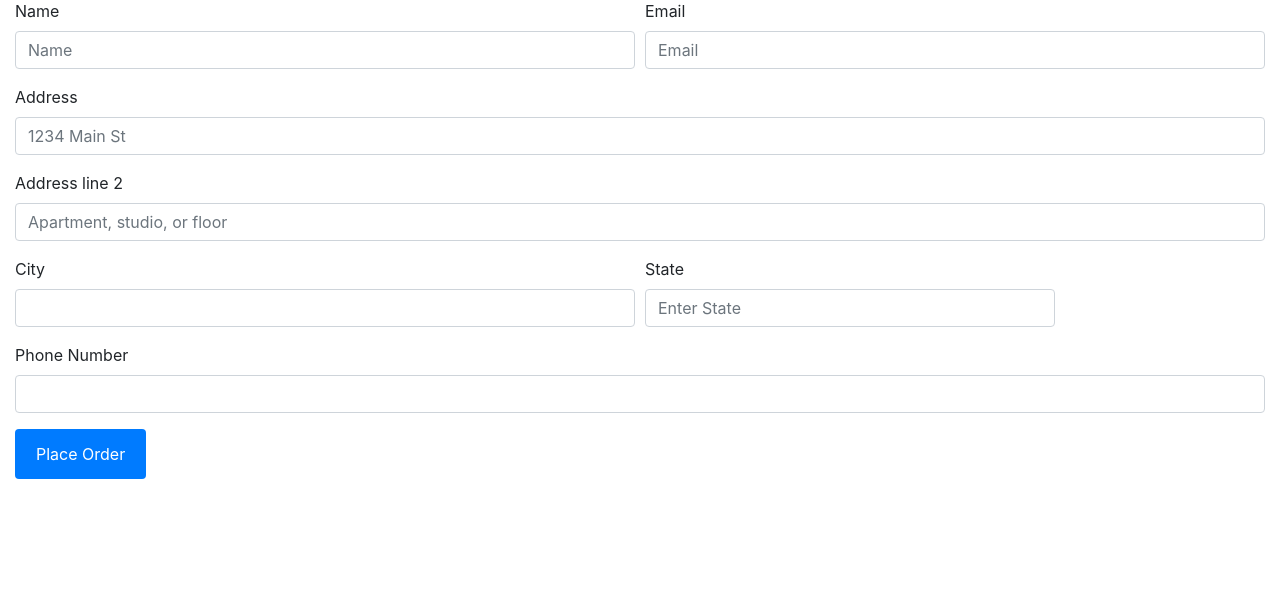
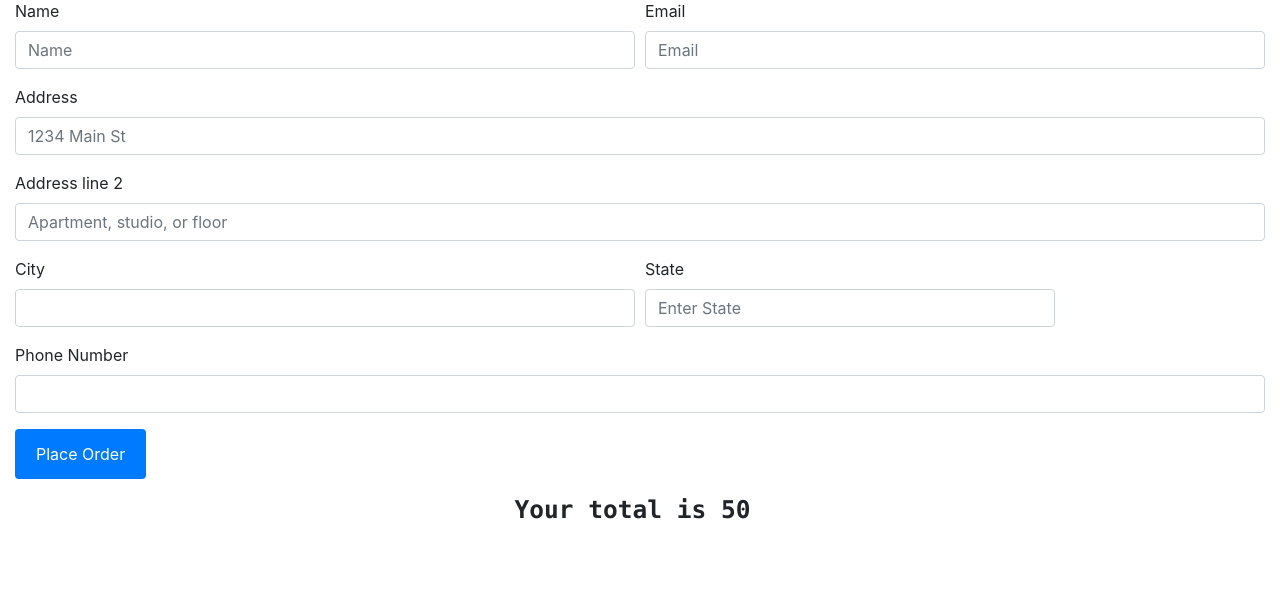
Before and after one commit to sk-108/SANKOM, a Django app: page /shop/checkout/2 in a window 1280 px wide. Shown: the part 127-725 px from the top of the page. Run offline with Django 3.2, Linux system fonts and the light colour scheme; data comes from the database, SQL or seed files in the repository; both versions use the stored data as it was after the commit; parts of the project's set-up code (start-up, migrations or seed data) failed here and were passed over; some libraries are stand-ins or nearby versions.

Commit message:
checkout feature added

```diff
--- a/shop/models.py
+++ b/shop/models.py
@@ -26,13 +26,15 @@ class Contact(models.Model) :
         return self.name
 
 class Checkout(models.Model) :
-    name = models.CharField(max_length=50)
+    name = models.CharField(max_length=50,default="")
     email = models.CharField(max_length=50,default="")
     address = models.CharField(max_length=500,default="")
     address2 = models.CharField(max_length=500,default="")
     city = models.CharField(max_length=100,default="")
     state = models.CharField(max_length=100,default="")
     phone = models.CharField(max_length=50,default="")
+    # productName = models.CharField(max_length=50,default="")
+    # productPrice = models.IntegerField(default=0)
 
     def __str__(self) :
         return self.name
--- a/shop/templates/shop/checkout.html
+++ b/shop/templates/shop/checkout.html
@@ -1,27 +1,13 @@
 {% extends 'shop/basic.html' %}
 {% block title%} Checkout - Sankom.com{% endblock %}
 {% block body %}
-<!-- <div class="container">
-    <div class="col my-4">
-        <h2>Step 1 - My Awesome Cart Express Checkout - Review Your Cart Items</h2>
-        <div class="my-4">
-            <ul class="list-group" id="items">
-            </ul>
 
-            <nav aria-label="breadcrumb">
-  <ol class="breadcrumb mt-3">
-    <li class="breadcrumb-item active" aria-current="page">Your Cart Total Is <b>Rs. <span id="totalPrice"></span></b>. Enter your details below & place your order. Thanks for using My Awesome Cart!</li>
-  </ol> -->
 </nav>
-
-
-
-
         </div>
     </div>
     <div class="col my-4">
         <h2>Please Enter Address and  Other Details:</h2>
-        <form method="post" action="/shop/">{% csrf_token %}
+        <form method="post" action="/shop/checkout/{{product.id}}">{% csrf_token %}
             <input type="hidden" name="itemsJson" id="itemsJson">
             <input type="hidden" name="amount" id="amount">
             <div class="form-row">
@@ -58,6 +44,7 @@
             </div>
             <button type="submit" class="btn btn-primary alert"  onclick = "fun();"> Place Order </button>
         </form>
+        <h3 style="text-align: center;"><pre><strong>Your total is {{product.price}}</strong> </pre></h3>
     </div>
 </div>
 {% endblock %}
--- a/shop/views.py
+++ b/shop/views.py
@@ -52,6 +52,7 @@ def productview(request, myid) :
     return render(request,'shop/productview.html',{'product':products[0]})
 
 def checkout(request,id):
+    products = product.objects.filter(id=id)
     if request.method == "POST":
         name = request.POST.get('name','')
         email = request.POST.get('email','')
@@ -62,7 +63,7 @@ def checkout(request,id):
         phone =request.POST.get('phone','')
         checkout = Checkout(name = name , email = email , address = address1, address2 = address2, city = city ,state = state, phone = phone )
         checkout.save()
-    products = product.objects.filter(id=id);
+
     print(products)
     return render(request,'shop/checkout.html',{'product':products[0]})
     # return render(request,'shop/checkout.html/')
```
Also changed, not shown: db.sqlite3, shop/migrations/0014_auto_20211217_2050.py (added).
